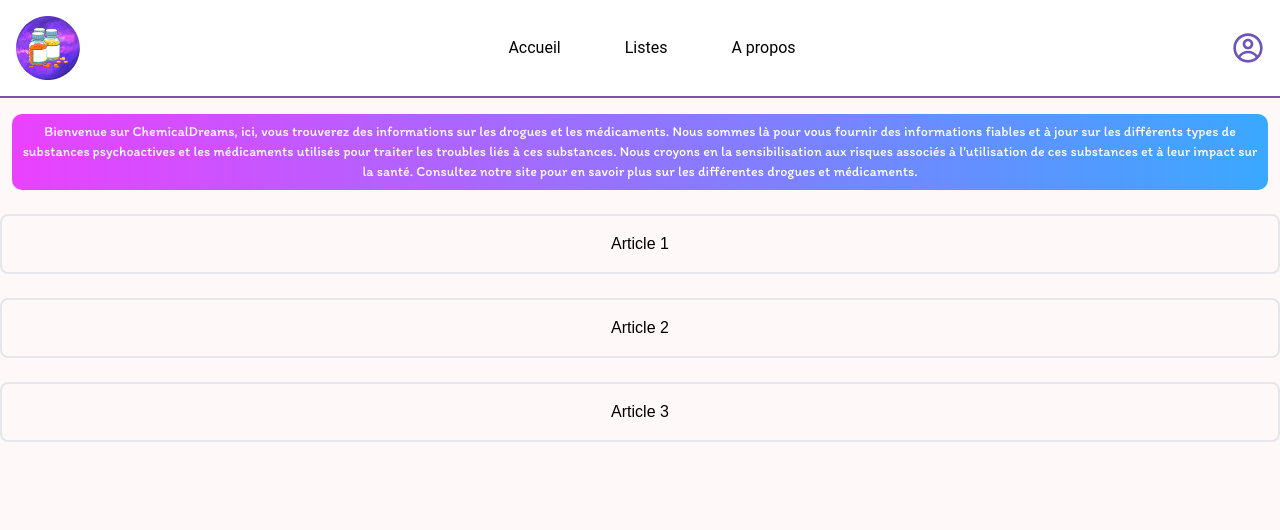
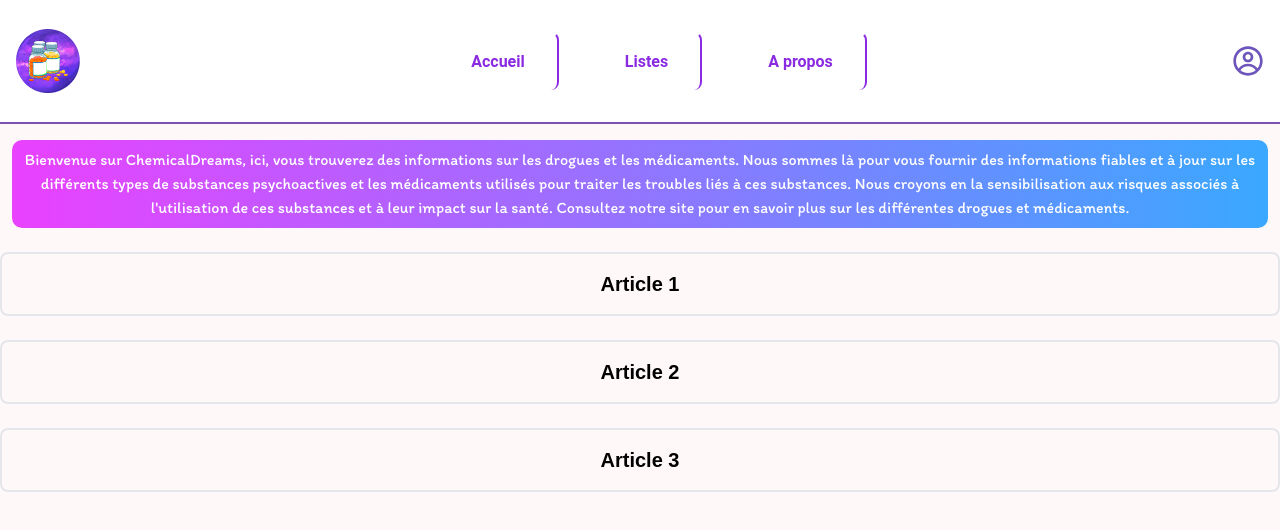
Before and after one commit to Yhugzee/ChemicalDreams-old, a React (Vite) app in the folder frontend/: page / in a window 1280 px wide. Shown: the top 530 px of the page. Built offline with nearby package versions, Linux system fonts and the light colour scheme.

Commit message:
change css

```diff
--- a/frontend/src/components/NavBar.css
+++ b/frontend/src/components/NavBar.css
@@ -38,10 +38,32 @@ button {
 }
 
 .items {
-  color: #000000;
-  cursor: pointer;
+  margin: 1rem;
+  justify-content: space-between;
+  display: flex;
   padding: 1rem 2rem;
-  border-bottom: 1px solid #7c51af;
+  font-weight: 700;
+  background: rgb(255, 255, 255);
+  color: blueviolet;
+  border-radius: .5rem;
+  border-bottom: 2px solid blueviolet;
+  border-right: 2px solid blueviolet;
+  border-top: 2px solid white;
+  border-left: 2px solid white;
+  transition-duration: 1s;
+  transition-property: border-top,
+  border-left,
+  border-bottom,
+  border-right,
+  box-shadow;
+}
+
+.items:hover {
+  border-top: 2px solid blueviolet;
+  border-left: 2px solid blueviolet;
+  border-bottom: 2px solid rgb(238, 103, 238);
+  border-right: 2px solid rgb(238, 103, 238);
+  box-shadow: rgba(240, 46, 170, 0.4) 5px 5px, rgba(240, 46, 170, 0.3) 10px 10px, rgba(240, 46, 170, 0.2) 15px 15px;
 }
 
 .btn {
--- a/frontend/src/pages/Home.jsx
+++ b/frontend/src/pages/Home.jsx
@@ -8,7 +8,7 @@ export default function Home() {
         <NavBar />
       </header>
       <main>
-        <div className="infos text-sm text-center ml-3 mr-3 font-mono">
+        <div className="infos text-md text-center ml-3 mr-3 font-mono">
           <p>
             Bienvenue sur ChemicalDreams, ici, vous trouverez des informations
             sur les drogues et les médicaments. Nous sommes là pour vous fournir
@@ -22,15 +22,15 @@ export default function Home() {
         </div>
         <div className="info_tile" />
         <span>
-          <p className="rounded-lg border-blue-400 h-32 w-50 p-4 border-2 mt-6 ml-4 mr-4">
-            Article 1
-          </p>
-          <p className="rounded-lg border-blue-400 h-32 w-50 p-4 border-2 mt-6 ml-4 mr-4">
-            Article 2
-          </p>
-          <p className="rounded-lg border-blue-400 h-32 w-50 p-4 border-2 mt-6 ml-4 mr-4">
-            Article 3
-          </p>
+          <div className="rounded-lg border-blue-400 h-32 w-50 p-4 border-2 mt-6 ml-4 mr-4">
+            <h1 className="text-xl font-bold">Article 1</h1>
+          </div>
+          <div className="rounded-lg border-blue-400 h-32 w-50 p-4 border-2 mt-6 ml-4 mr-4">
+            <h1 className="text-xl font-bold">Article 2</h1>
+          </div>
+          <div className="rounded-lg border-blue-400 h-32 w-50 p-4 border-2 mt-6 ml-4 mr-4">
+            <h1 className="text-xl font-bold">Article 3</h1>
+          </div>
         </span>
       </main>
     </div>
```
